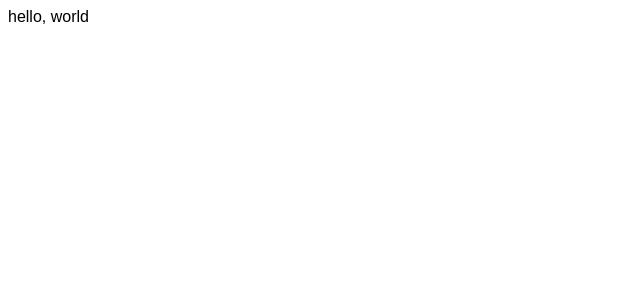
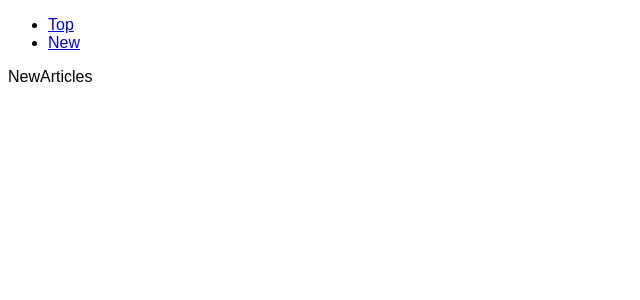
Before and after one commit to nomi589/hackernews_clone, a React (Vite) app: page /new in a window 1280 px wide. Shown: the top 300 px of the page, without its empty margins (0-640 px from the left). Built offline with nearby package versions, Linux system fonts and the light colour scheme.

Commit message:
Add navigation

```diff
--- a/src/components/App.js
+++ b/src/components/App.js
@@ -1,5 +1,15 @@
 import React from "react";
+import { BrowserRouter as Router, Route } from "react-router-dom";
+import Nav from "./Nav";
+import TopArticles from "./TopArticles";
+import NewArticles from "./NewArticles";
 
 export default function App() {
-  return "hello, world";
+  return (
+    <Router>
+      <Nav />
+      <Route path="/" exact component={TopArticles} />
+      <Route path="/new" component={NewArticles} />
+    </Router>
+  );
 }
--- /dev/null
+++ b/src/components/Nav.js
@@ -0,0 +1,21 @@
+import React from "react";
+import { NavLink } from "react-router-dom";
+
+export default function Nav() {
+  return (
+    <nav class="navbar">
+      <ul>
+        <li>
+          <NavLink to="/" activeClassName="navlink-active">
+            Top
+          </NavLink>
+        </li>
+        <li>
+          <NavLink to="/new" activeClassName="navlink-active">
+            New
+          </NavLink>
+        </li>
+      </ul>
+    </nav>
+  );
+}
--- a/src/components/NewArticles.js
+++ b/src/components/NewArticles.js
@@ -1,6 +1,6 @@
 import React from "react";
 
-export default class NewArticles {
+export default class NewArticles extends React.Component {
   render() {
     return "NewArticles";
   }
--- a/src/components/TopArticles.js
+++ b/src/components/TopArticles.js
@@ -1,6 +1,6 @@
 import React from "react";
 
-export default class TopArticles {
+export default class TopArticles extends React.Component {
   render() {
     return "TopArticles";
   }
```
